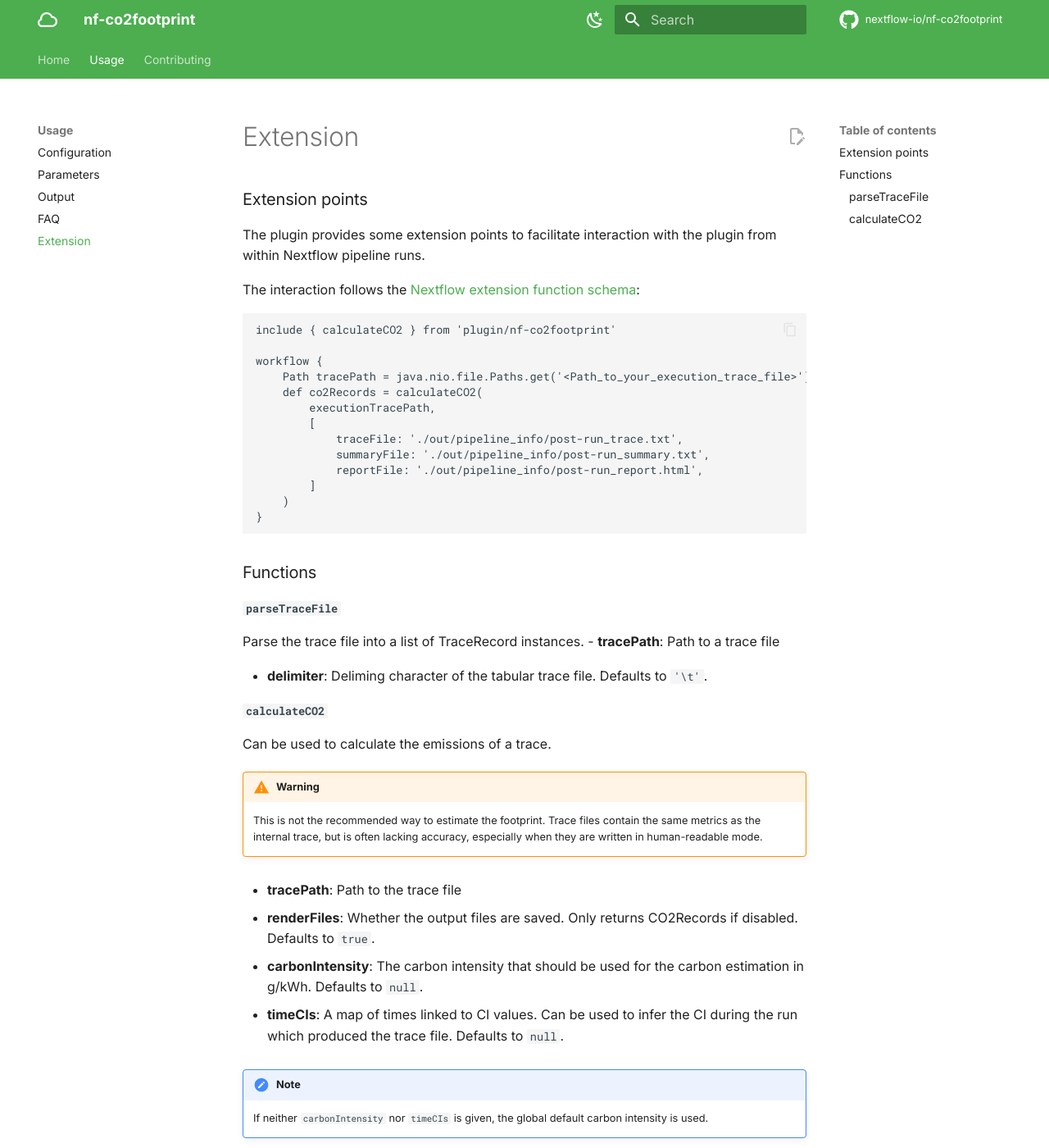
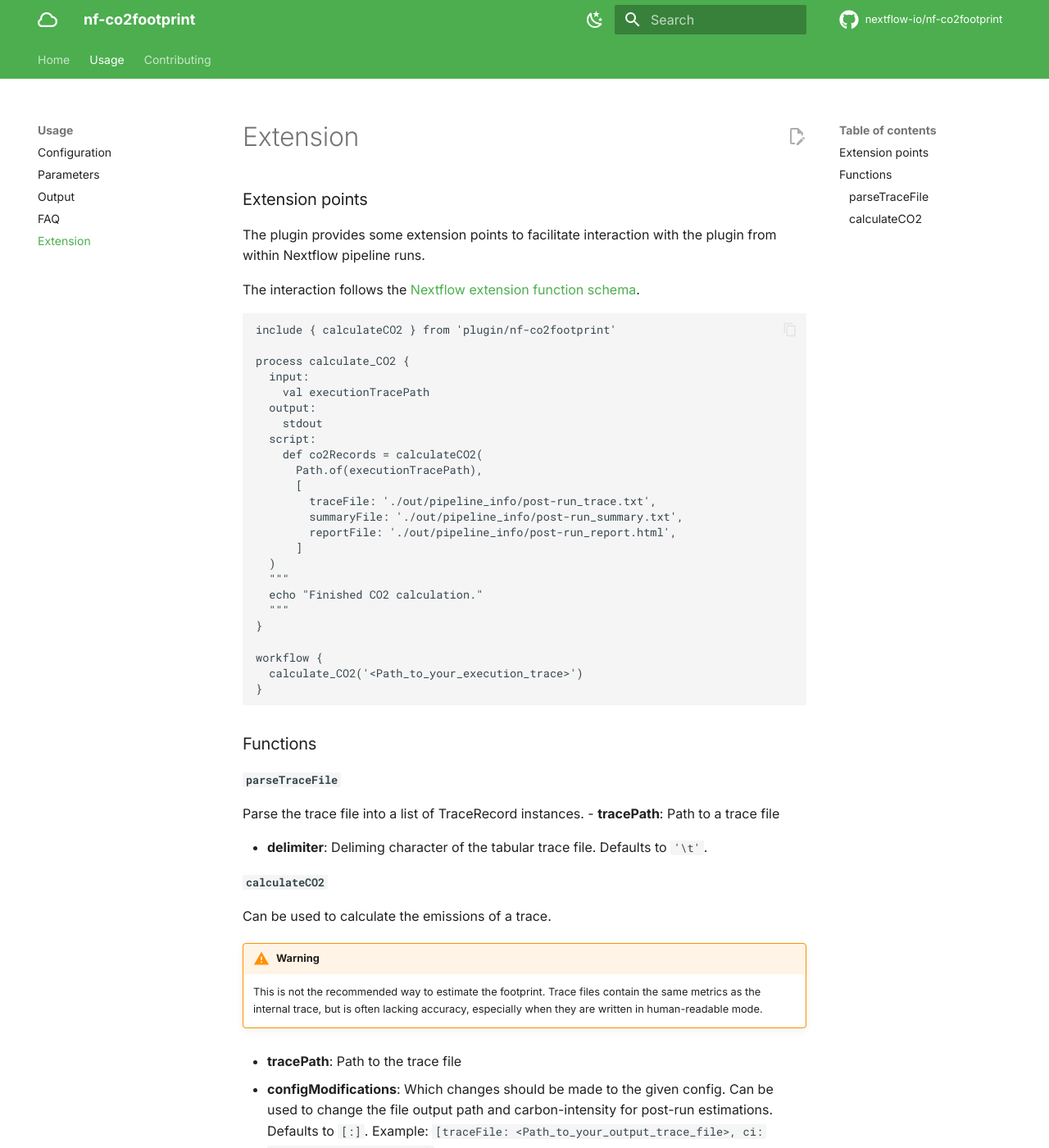
Before and after one commit to nextflow-io/nf-co2footprint, an MkDocs documentation site: the page built from docs/usage/extension.md, in a window 1280 px wide and 1400 px high. Shown: the whole window at 82% size. Built offline with MkDocs 1.6.1 and Material for MkDocs 9.7.7, drawn with Linux system fonts in a browser that asks for light colours; comment, search, counter and statistics services are not loaded; some of the changed text lies outside the part shown.

Commit message:
Documentation: Better example for extension usage
Refactor: Creation of trace files only on write to avoid empty trace files. Can happen if no process is defined (only workflow).
Signed-off-by: Josua Carl <josua.carl@uni-tuebingen.de>

````diff
--- a/docs/usage/extension.md
+++ b/docs/usage/extension.md
@@ -1,20 +1,31 @@
 ### Extension points
 The plugin provides some extension points to facilitate interaction with the plugin from within Nextflow pipeline runs.
 
-The interaction follows the [Nextflow extension function schema](https://nextflow.io/docs/latest/plugins/developing-plugins.html):
+The interaction follows the [Nextflow extension function schema](https://nextflow.io/docs/latest/plugins/developing-plugins.html).
 ```Nextflow
 include { calculateCO2 } from 'plugin/nf-co2footprint'
 
+process calculate_CO2 {
+  input:
+    val executionTracePath
+  output:
+    stdout
+  script:
+    def co2Records = calculateCO2(
+      Path.of(executionTracePath),
+      [
+        traceFile: './out/pipeline_info/post-run_trace.txt',
+        summaryFile: './out/pipeline_info/post-run_summary.txt',
+        reportFile: './out/pipeline_info/post-run_report.html',
+      ]
+  )
+  """
+  echo "Finished CO2 calculation."
+  """
+}
+
 workflow {
-    Path tracePath = java.nio.file.Paths.get('<Path_to_your_execution_trace_file>')
-    def co2Records = calculateCO2(
-        executionTracePath,
-        [
-            traceFile: './out/pipeline_info/post-run_trace.txt',
-            summaryFile: './out/pipeline_info/post-run_summary.txt',
-            reportFile: './out/pipeline_info/post-run_report.html',
-        ]
-    )
+  calculate_CO2('<Path_to_your_execution_trace>')
 }
 ```
 
@@ -38,11 +49,9 @@ Can be used to calculate the emissions of a trace.
 - **tracePath**:
   Path to the trace file
 
-- **renderFiles**:
-  Whether the output files are saved. Only returns CO2Records if disabled. Defaults to `true`.
-
-- **carbonIntensity**:
-  The carbon intensity that should be used for the carbon estimation in g/kWh. Defaults to `null`.
+- **configModifications**:
+  Which changes should be made to the given config. Can be used to change the file output path and carbon-intensity for post-run estimations. Defaults to `[:]`.
+  Example: `[traceFile: <Path_to_your_output_trace_file>, ci: <Your_carbon_intensity>]`
 
 - **timeCIs**:
   A map of times linked to CI values. Can be used to infer the CI during the run which produced the trace file. Defaults to `null`.
````
Also changed, not shown: 2 other files.
